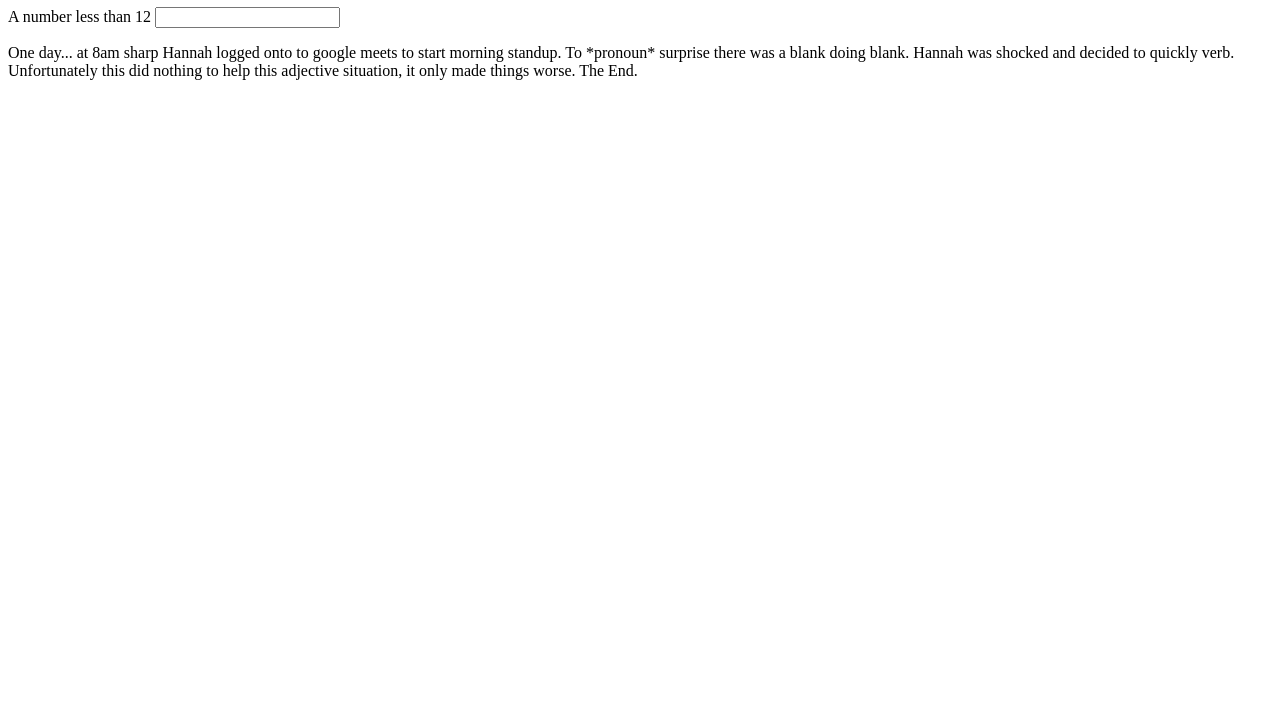
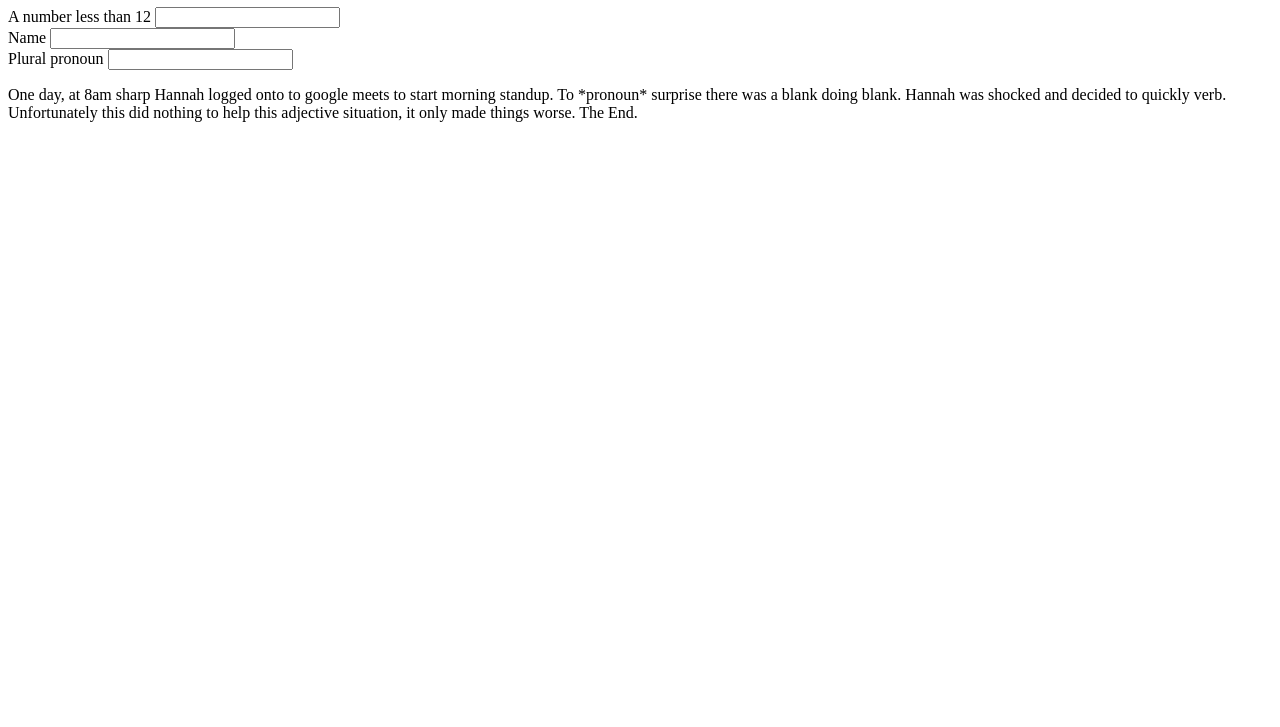
Before and after one commit to aesadin/Mad-Libs, a plain HTML site: page index.html in a window 1280 px wide. Shown: the part 73-800 px from the top of the page. Drawn offline with Linux system fonts and the light colour scheme.

Commit message:
add name label and pronoun label to form
Co-authored-by: Hannah Beinstein <hannah.beinstein@gmail.com>

```diff
--- a/index.html
+++ b/index.html
@@ -15,7 +15,17 @@
           <div class="form-group">
             <label for="number">A number less than 12</label>
             <input id="number" class="form-control" type="text">
-            <p>One day... at 8am sharp Hannah logged onto to google meets to start morning standup.
+          </div>
+          <div class="form-group">
+            <label for="name">Name</label>
+            <input id="name" class="form-control" type="text">
+          </div>
+          <div class="form-group">
+            <label for="pronoun">Plural pronoun</label>
+            <input id="pronoun" class="form-control" type="text">
+          </div>
+
+            <p>One day, at 8am sharp Hannah logged onto to google meets to start morning standup.
               To *pronoun* surprise there was a blank doing blank. Hannah was shocked and decided to quickly
               verb. Unfortunately this did nothing to help this adjective situation, it only made things worse.
               The End.
```
